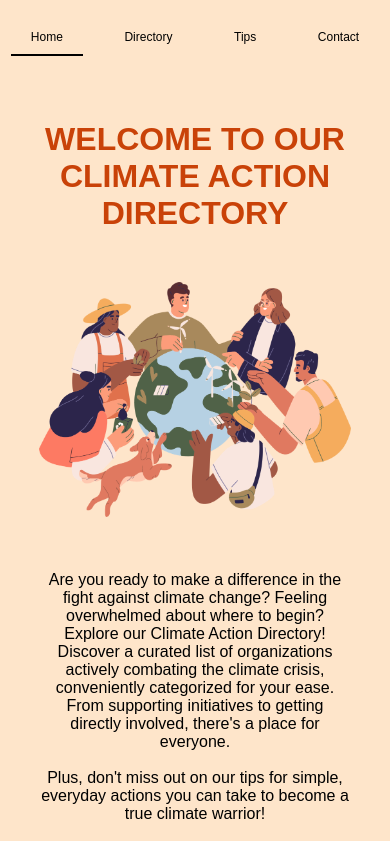
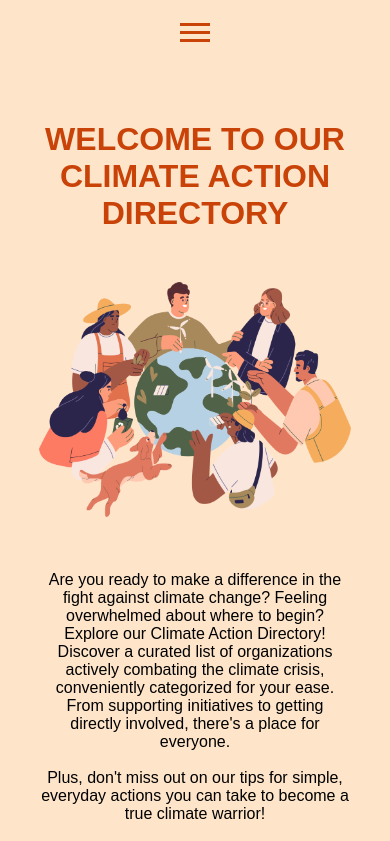
Before and after one commit to SimoneVeitch/climate-change-directory, a React (Create React App) app: page / in a window 390 px wide. Shown: the top 841 px of the page. Built offline with nearby package versions, Linux system fonts and the light colour scheme; data requests are answered from the project's data file.

Commit message:
Added start hamburger menu

```diff
--- a/src/Components/NavBar.js
+++ b/src/Components/NavBar.js
@@ -3,6 +3,7 @@ import { NavLink } from "react-router-dom";
 
 function NavBar() {
     const [navBackground, setNavBackground] = useState(false);
+    const [menuOpen, setMenuOpen] = useState(false);
 
   const handleScroll = () => {
     if (window.scrollY > 50) {
@@ -19,8 +20,18 @@ function NavBar() {
     };
   }, []);
 
+  const toggleMenu = () => {
+    setMenuOpen(!menuOpen);
+};
+
   return (
     <div className={`navbar ${navBackground ? "navbar-scrolled" : ""}`}>
+        <button className="hamburger" onClick={toggleMenu}>
+                <div className="line"></div>
+                <div className="line"></div>
+                <div className="line"></div>
+            </button>
+            <div className={`nav-links ${menuOpen ? "open" : ""}`}>
       <NavLink to="/" exact className="navlink" activeClassName="active">
         Home
       </NavLink>
@@ -34,6 +45,7 @@ function NavBar() {
         Contact
       </NavLink>
     </div>
+    </div>
   );
 }
 
--- a/src/index.css
+++ b/src/index.css
@@ -99,6 +99,7 @@ html, body {
   padding: 20px 0;
   z-index: 10;
   transition: background-color 0.3s;
+  align-items: center;
 }
 
 .navbar-scrolled {
@@ -525,3 +526,49 @@ html, body {
 .footer {
   margin-top: auto;
 }
+
+.hamburger {
+  display: flex;
+      text-align: center;
+  flex-direction: column;
+  justify-content: space-around;
+  width: 30px;
+  height: 25px;
+  background: none;
+  border: none;
+  cursor: pointer;
+  padding: 0;
+}
+
+.hamburger .line {
+  width: 100%;
+  height: 3px;
+  background-color: rgb(201, 66, 8);
+}
+
+@media (max-width: 768px) {
+  .hamburger {
+      display: flex;
+      text-align: center;
+  }
+
+  .nav-links {
+      display: none;
+      width: 100%;
+  }
+
+  .nav-links.open {
+      display: flex;
+      background: rgb(201, 66, 8); /* Change as per your design */
+      position: absolute;
+      flex-direction: column;
+      top: 50px;
+      left: 0;
+  }
+
+  .navlink {
+      padding: 10px 0;
+      text-align: center;
+      width: 100%;
+  }
+}
```
